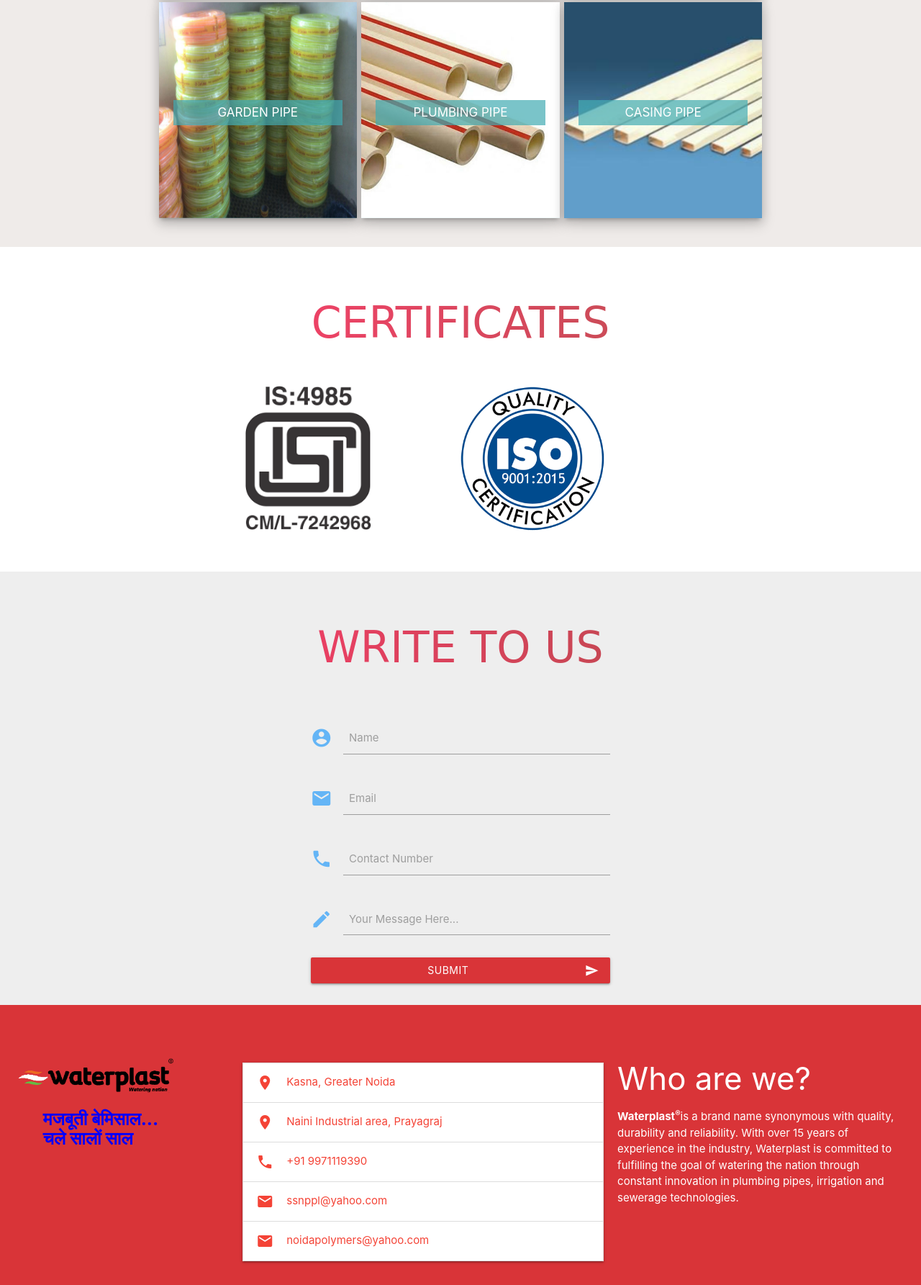
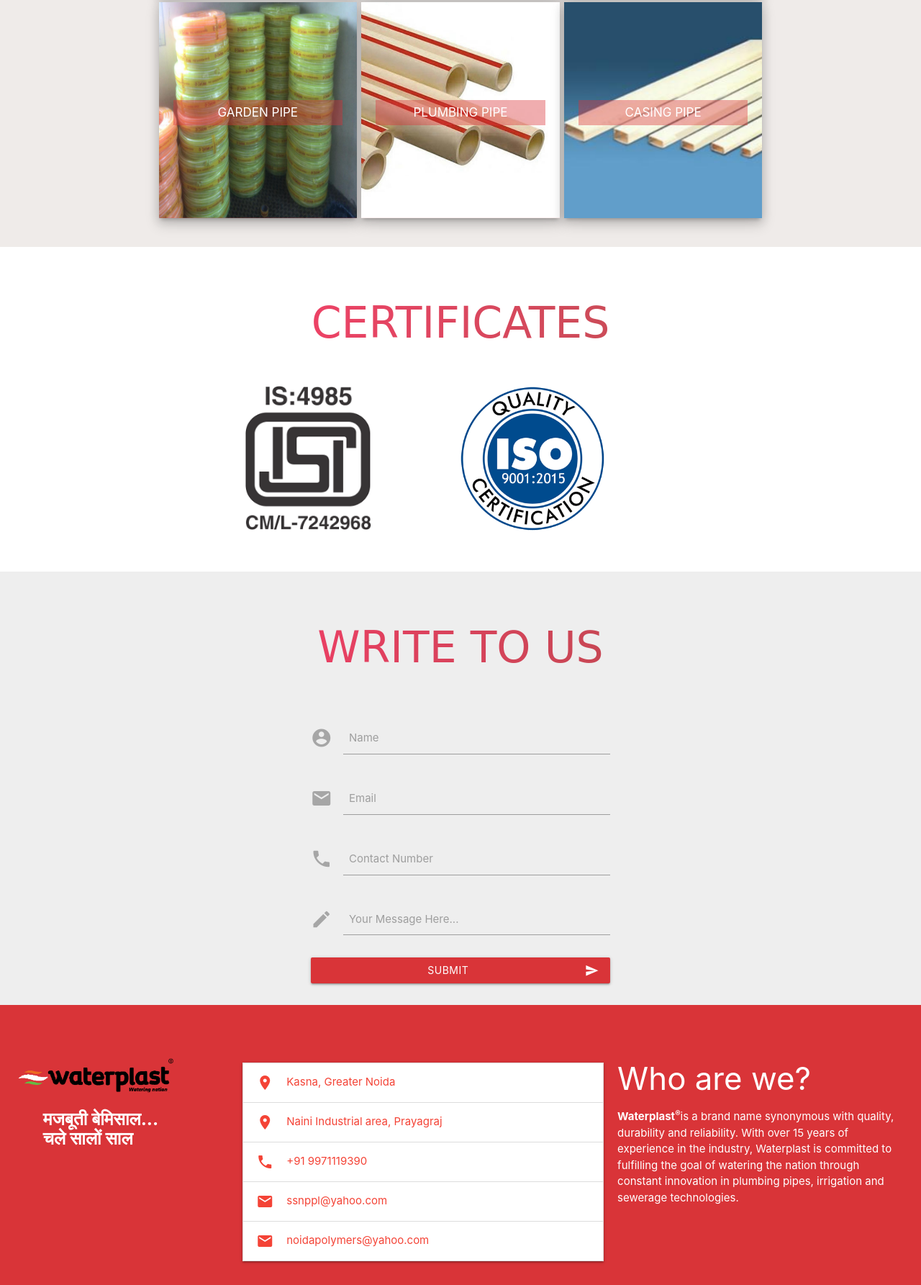
Before and after one commit to Waterplast/WaterplastWebsite, a plain HTML site: page index.html in a window 1280 px wide. Shown: the part 1914-3699 px from the top of the page at 72% size. Drawn offline with nearby package versions, Linux system fonts and the light colour scheme; a web font is replaced by a local one.

Commit message:
Update style.css

```diff
--- a/CSS/style.css
+++ b/CSS/style.css
@@ -14,6 +14,8 @@
   cursor: default;
   background: #42b078;
   background: rgba(66, 172, 178, 0.7);
+  /* background: #d9343866; */
+  background: rgba(217, 52, 56, 0.8);
   margin-bottom: 10px;
 }
 
@@ -59,6 +61,7 @@
   padding: 0.5em 0;
   background-color: transparent;
   background-color: rgba(66, 172, 178, 0.7);
+  background: #d9343866;
 }
 
 .hovereffect:hover h2 {
@@ -114,15 +117,16 @@
 }
 
 .prefix {
-  color: #64B5F6;
+  color: rgba(0,0,0,0.3);
 }
-
 .hindi-text {
   font-weight: 700;
-  color: blue;
+  color: white;
   padding-left: 35px;
 }
 
 .numeral-text {
   font-family: 'Germania One', cursive;
 }
+
+i.icon-red {
```
